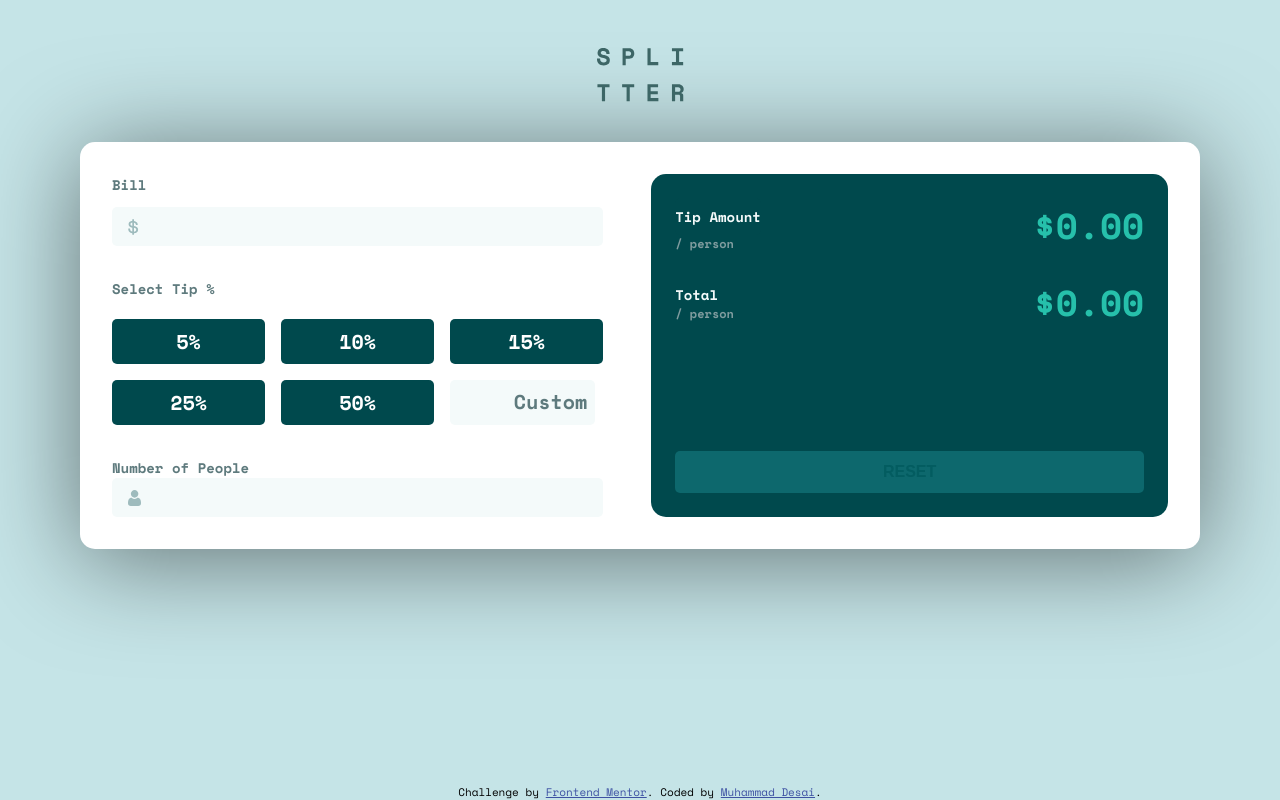
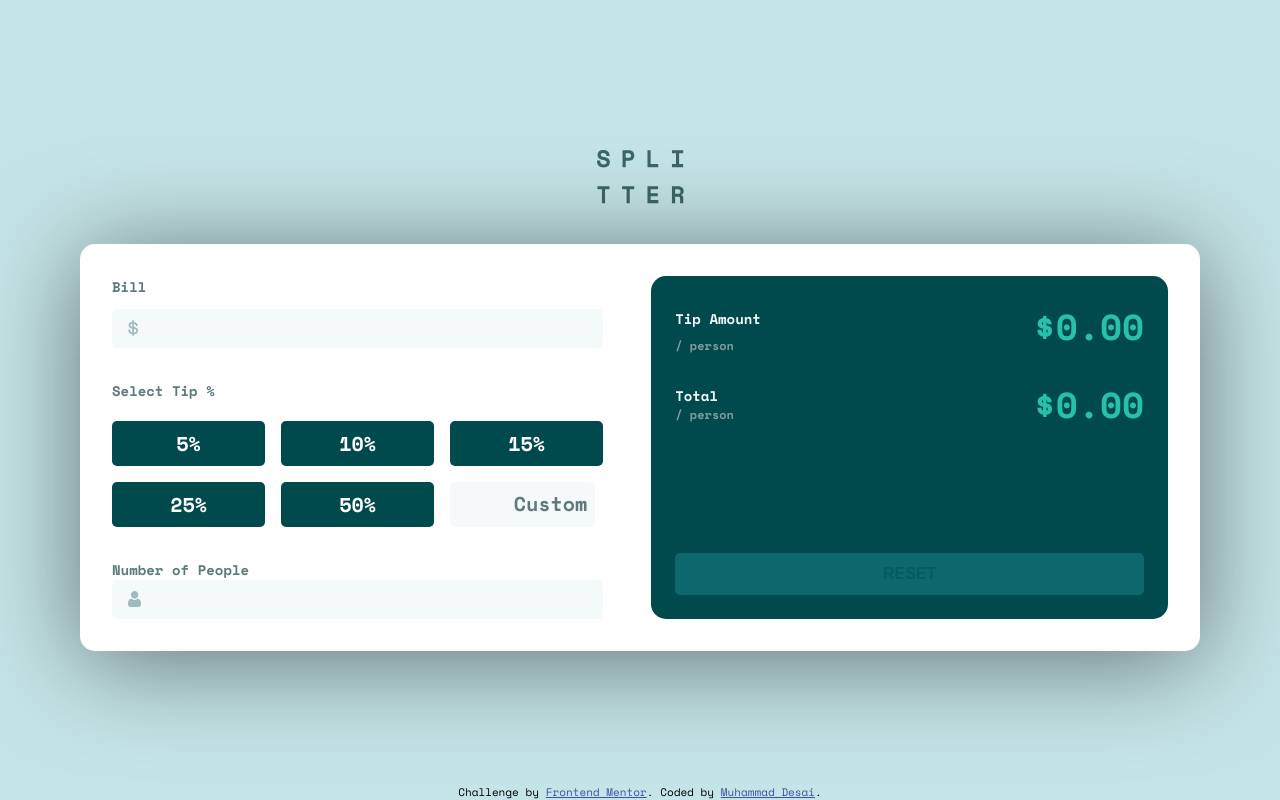
Before and after one commit to momorocks111/fem-tip-calculator-app, a website: page index.html in a window 1280 px wide. Drawn offline with nearby package versions, Linux system fonts and the light colour scheme.

Commit message:
Modified CSS for better layout

```diff
--- a/src/style.css
+++ b/src/style.css
@@ -317,6 +317,16 @@ li {
 }
 
 @media screen and (min-width: 1023px) {
+  body {
+    display: flex;
+    min-height: 100vh;
+    flex-direction: column;
+    align-items: center;
+    justify-content: center;
+  }
+  .header {
+    margin-block-start: 0;
+  }
   .main {
     margin-inline: 5rem;
     box-shadow: 0 10px 100px rgba(0, 0, 0, 0.5);
```
